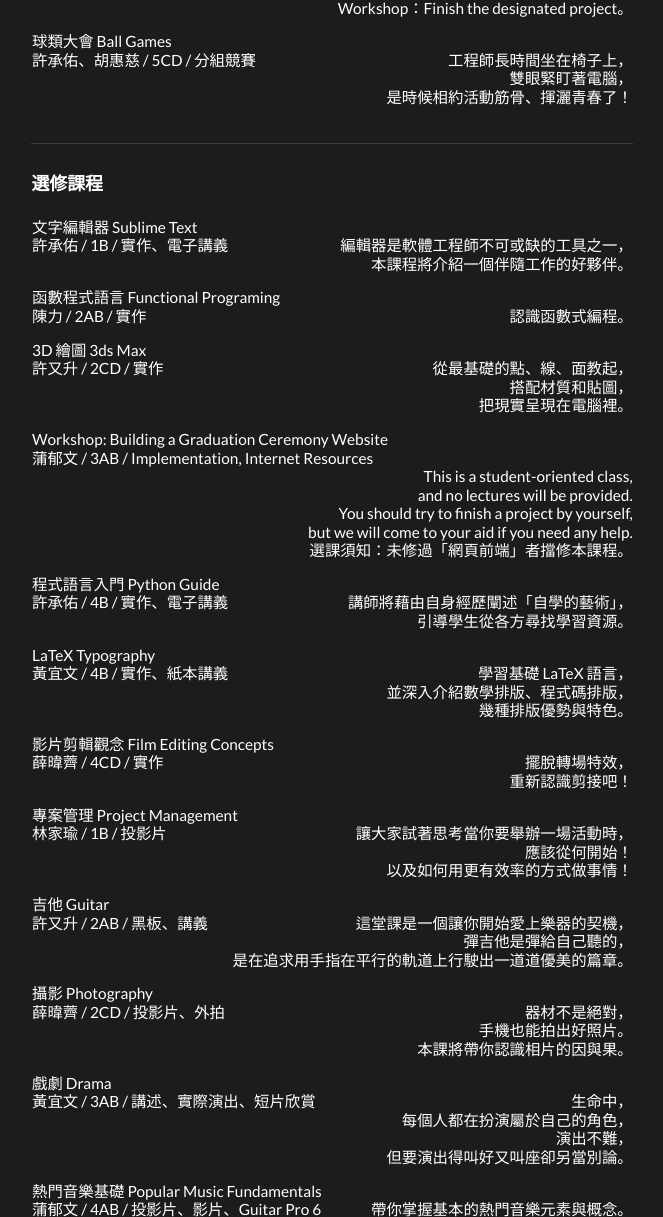
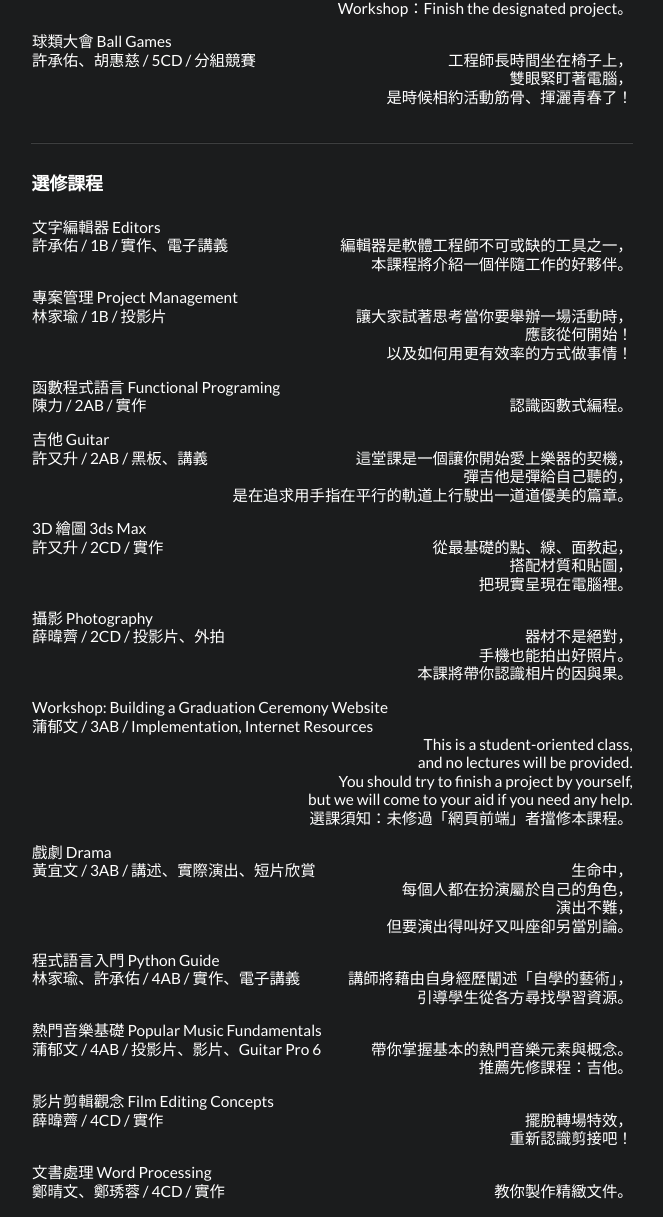
Before and after one commit to yuwen41200/ADA-Camp-2015, a PHP site: template view/main.php in a window 1280 px wide. Shown: the part 1519-2736 px from the top of the page, without its empty margins (106-769 px from the left). Run offline with PHP 8.4, Linux system fonts and the light colour scheme; the template is opened without the code that fills it: most values are stand-ins (such as "Sample title", 1, 10 or a date in 2020); some libraries are stand-ins or nearby versions.

Commit message:
Main Model Almost Done

```diff
--- a/controller/MainController.php
+++ b/controller/MainController.php
@@ -9,7 +9,6 @@ class MainController extends Controller {
 	public function index() {
 		$data['application_status_code'] = '0';
 		$data['application_status_message'] = '\'No error occurred.\'';
-		$data['view_directory'] = '/ada2015/view/';
 		$this -> template('main', $data);
 	}
 
@@ -19,7 +18,6 @@ class MainController extends Controller {
 		$mod -> sendMail($_POST);
 		$data['application_status_code'] = '1';
 		$data['application_status_message'] = '\'Successfully enrolled.\'';
-		$data['view_directory'] = '/ada2015/view/';
 		$this -> template('main', $data);
 	}
 
--- a/view/main.php
+++ b/view/main.php
@@ -5,9 +5,9 @@
 	<meta http-equiv="X-UA-Compatible" content="IE=edge,chrome=1" />
 	<meta name="viewport" content="width=device-width, initial-scale=1.0, maximum-scale=1.0">
 	<title>17&times;20th 建北電資研聯合幹部訓練營</title>
-	<link rel="stylesheet" type="text/css" href="<?php echo $view_directory; ?>dist/semantic.min.css">
-	<link rel="stylesheet" type="text/css" href="<?php echo $view_directory; ?>style/jquery.datetimepicker.css">
-	<link rel="stylesheet" type="text/css" href="<?php echo $view_directory; ?>style/main.css">
+	<link rel="stylesheet" type="text/css" href="/ada2015/view/dist/semantic.min.css">
+	<link rel="stylesheet" type="text/css" href="/ada2015/view/style/jquery.datetimepicker.css">
+	<link rel="stylesheet" type="text/css" href="/ada2015/view/style/main.css">
 	<script>
 		/* jshint ignore:start */
 		var applicationStatusCode = <?php echo $application_status_code; ?>;
@@ -15,9 +15,9 @@
 		/* jshint ignore:end */
 	</script>
 	<script src="https://cdnjs.cloudflare.com/ajax/libs/jquery/2.1.4/jquery.min.js"></script>
-	<script src="<?php echo $view_directory; ?>dist/semantic.min.js"></script>
-	<script src="<?php echo $view_directory; ?>script/jquery.datetimepicker.js"></script>
-	<script src="<?php echo $view_directory; ?>script/main.js"></script>
+	<script src="/ada2015/view/dist/semantic.min.js"></script>
+	<script src="/ada2015/view/script/jquery.datetimepicker.js"></script>
+	<script src="/ada2015/view/script/main.js"></script>
 </head>
 <body id="home">
 	<header class="ui inverted masthead segment">
@@ -39,7 +39,7 @@
 						<a class="item" href="mailto:yuwen41200.cs03@nctu.edu.tw" target="_blank">聯絡我們</a>
 					</div>
 				</div>
-				<img src="<?php echo $view_directory; ?>image/cat.png" class="ui medium image">
+				<img src="/ada2015/view/image/cat.png" class="ui medium image">
 				<div class="ui hidden transition information">
 					<h1 class="ui inverted header">17&times;20<sup>th</sup> 建北電資研聯合幹部訓練營<br>
 					<span>CKEFGISC United Leader Training Camp 2015</span></h1>
@@ -119,20 +119,38 @@
 					<div class="ui inverted section divider"></div>
 					<h3 class="ui inverted header">選修課程</h3>
 					<div class="ui inverted animated selection list">
-						<div class="item">文字編輯器 Sublime Text<br>
+						<div class="item">文字編輯器 Editors<br>
 						許承佑 / 1B / 實作、電子講義
 							<div class="right floated">編輯器是軟體工程師不可或缺的工具之一，<br>
 							本課程將介紹一個伴隨工作的好夥伴。</div>
 						</div>
+						<div class="item">專案管理 Project Management<br>
+						林家瑜 / 1B / 投影片
+							<div class="right floated">讓大家試著思考當你要舉辦一場活動時，<br>
+							應該從何開始！<br>
+							以及如何用更有效率的方式做事情！</div>
+						</div>
 						<div class="item">函數程式語言 Functional Programing<br>
 						陳力 / 2AB / 實作
 							<div class="right floated">認識函數式編程。</div>
+						</div>
+						<div class="item">吉他 Guitar<br>
+						許又升 / 2AB / 黑板、講義
+							<div class="right floated">這堂課是一個讓你開始愛上樂器的契機，<br>
+							彈吉他是彈給自己聽的，<br>
+							是在追求用手指在平行的軌道上行駛出一道道優美的篇章。</div>
 						</div>
 						<div class="item">3D 繪圖 3ds Max<br>
 						許又升 / 2CD / 實作
 							<div class="right floated">從最基礎的點、線、面教起，<br>
 							搭配材質和貼圖，<br>
 							把現實呈現在電腦裡。</div>
+						</div>
+						<div class="item">攝影 Photography<br>
+						薛暐薺 / 2CD / 投影片、外拍
+							<div class="right floated">器材不是絕對，<br>
+							手機也能拍出好照片。<br>
+							本課將帶你認識相片的因與果。</div>
 						</div>
 						<div class="item">Workshop: Building a Graduation Ceremony Website<br>
 						蒲郁文 / 3AB / Implementation, Internet Resources
@@ -142,40 +160,6 @@
 							but we will come to your aid if you need any help.<br>
 							選課須知：未修過「網頁前端」者擋修本課程。</div>
 						</div>
-						<div class="item">程式語言入門 Python Guide<br>
-						許承佑 / 4B / 實作、電子講義
-							<div class="right floated">講師將藉由自身經歷闡述「自學的藝術」，<br>
-							引導學生從各方尋找學習資源。</div>
-						</div>
-						<div class="item">LaTeX Typography<br>
-						黃宜文 / 4B / 實作、紙本講義
-							<div class="right floated">學習基礎 LaTeX 語言，<br>
-							並深入介紹數學排版、程式碼排版，<br>
-							幾種排版優勢與特色。</div>
-						</div>
-						<div class="item">影片剪輯觀念 Film Editing Concepts<br>
-						薛暐薺 / 4CD / 實作
-							<div class="right floated">擺脫轉場特效，<br>
-							重新認識剪接吧！</div>
-						</div>
-						<div class="item">專案管理 Project Management<br>
-						林家瑜 / 1B / 投影片
-							<div class="right floated">讓大家試著思考當你要舉辦一場活動時，<br>
-							應該從何開始！<br>
-							以及如何用更有效率的方式做事情！</div>
-						</div>
-						<div class="item">吉他 Guitar<br>
-						許又升 / 2AB / 黑板、講義
-							<div class="right floated">這堂課是一個讓你開始愛上樂器的契機，<br>
-							彈吉他是彈給自己聽的，<br>
-							是在追求用手指在平行的軌道上行駛出一道道優美的篇章。</div>
-						</div>
-						<div class="item">攝影 Photography<br>
-						薛暐薺 / 2CD / 投影片、外拍
-							<div class="right floated">器材不是絕對，<br>
-							手機也能拍出好照片。<br>
-							本課將帶你認識相片的因與果。</div>
-						</div>
 						<div class="item">戲劇 Drama<br>
 						黃宜文 / 3AB / 講述、實際演出、短片欣賞
 							<div class="right floated">生命中，<br>
@@ -183,10 +167,26 @@
 							演出不難，<br>
 							但要演出得叫好又叫座卻另當別論。</div>
 						</div>
+						<div class="item">程式語言入門 Python Guide<br>
+						林家瑜、許承佑 / 4AB / 實作、電子講義
+							<div class="right floated">講師將藉由自身經歷闡述「自學的藝術」，<br>
+							引導學生從各方尋找學習資源。</div>
+						</div>
 						<div class="item">熱門音樂基礎 Popular Music Fundamentals<br>
 						蒲郁文 / 4AB / 投影片、影片、Guitar Pro 6
 							<div class="right floated">帶你掌握基本的熱門音樂元素與概念。<br>
 							推薦先修課程：吉他。</div>
+						</div>
+						<!--<div class="item">LaTeX Typography<br>
+						黃宜文 / 4B / 實作、紙本講義
+							<div class="right floated">學習基礎 LaTeX 語言，<br>
+							並深入介紹數學排版、程式碼排版，<br>
+							幾種排版優勢與特色。</div>
+						</div>-->
+						<div class="item">影片剪輯觀念 Film Editing Concepts<br>
+						薛暐薺 / 4CD / 實作
+							<div class="right floated">擺脫轉場特效，<br>
+							重新認識剪接吧！</div>
 						</div>
 						<div class="item">文書處理 Word Processing<br>
 						鄭晴文、鄭琇蓉 / 4CD / 實作
@@ -217,7 +217,7 @@
 			<div class="row">
 				<div class="column">
 					<h1 class="ui header">填寫報名表</h1>
-					<form class="ui form segment" action="/ada2015/index.php/act/submitFormAction" method="post">
+					<form class="ui form segment" action="/ada2015/#/act/submitFormAction" method="post">
 						<p>所有資料僅供保險之用，未經當事人同意，本社不會將資料用做其他用途。</p>
 						<div class="field">
 							<div class="ui labeled input">
@@ -228,26 +228,26 @@
 						<div class="field">
 							<div class="ui label">社團</div>
 							<div class="ui radio checkbox checked">
-								<input name="club" type="radio" checked="checked">
+								<input name="club" type="radio" value="建中電研社" checked="checked">
 								<label>建中電研社</label>
 							</div>
 							<div class="ui radio checkbox">
-								<input name="club" type="radio">
+								<input name="club" type="radio" value="北一資研社">
 								<label>北一資研社</label>
 							</div>
 						</div>
 						<div class="field">
 							<div class="ui label">級別</div>
 							<div class="ui radio checkbox">
-								<input name="year" type="radio" checked="checked">
+								<input name="year" type="radio" value="'04 級" checked="checked">
 								<label>'04 級</label>
 							</div>
 							<div class="ui radio checkbox">
-								<input name="year" type="radio">
+								<input name="year" type="radio" value="'05 級">
 								<label>'05 級</label>
 							</div>
 							<div class="ui radio checkbox">
-								<input name="year" type="radio">
+								<input name="year" type="radio" value="'06 級">
 								<label>'06 級</label>
 							</div>
 						</div>
```
Also changed, not shown: config/default.php (+4 -4 lines), model/MainModel.php (+27 -4 lines).
